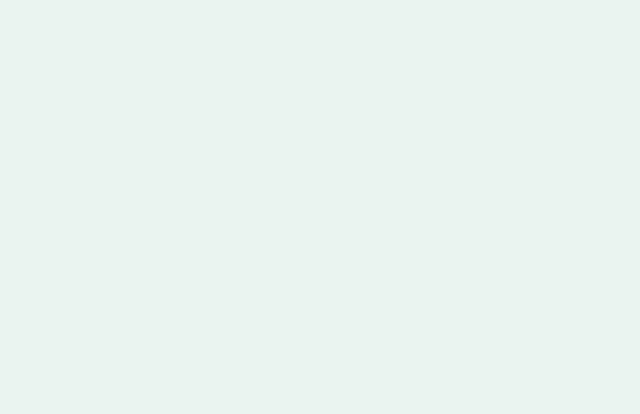
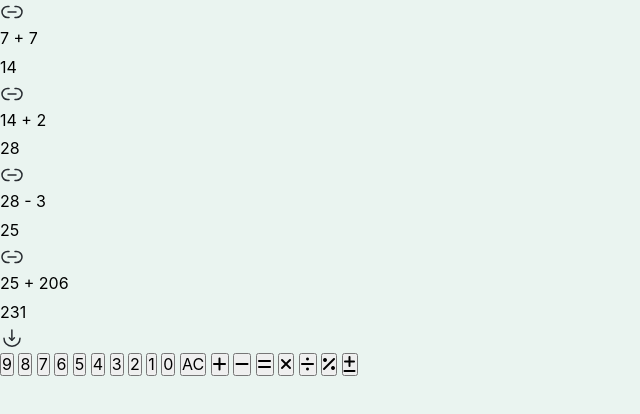
Before and after one commit to devpullcode/dpc-calculator, a website: page index.html in a window 1280 px wide. Shown: the whole page, without its empty margins (0-640 px from the left). Drawn offline with nearby package versions, Linux system fonts and the light colour scheme; files that its build step writes are made by us from their sources; files whose address does not match are found by name.

Commit message:
feat (html): ✨ Add HTML structure for the calculator
All HTML elements for the calculator have been created. This structure provides the foundation upon which additional components and styles will be built.

```diff
--- a/index.html
+++ b/index.html
@@ -11,5 +11,64 @@
 
     <script src="build/js/main.js"></script>
   </head>
-  <body></body>
+  <body>
+    <main>
+      <div class="m-calc">
+        <div class="m-container-operation">
+          <section class="m-history">
+            <div class="m-history__row">
+              <div class="m-history__anchor btn-inactive btn-hidden"><img src="./build/img/svg/anchor.svg" alt="anchor.svg" /></div>
+              <p class="m-history__operation">7 + 7</p>
+              <p class="m-history__result">14</p>
+            </div>
+            <div class="m-history__row">
+              <div class="m-history__anchor"><img src="./build/img/svg/anchor.svg" alt="anchor.svg" /></div>
+              <p class="m-history__operation">14 + 2</p>
+              <p class="m-history__result">28</p>
+            </div>
+            <div class="m-history__row">
+              <div class="m-history__anchor btn-inactive btn-hidden"><img src="./build/img/svg/anchor.svg" alt="anchor.svg" /></div>
+              <p class="m-history__operation">28 - 3</p>
+              <p class="m-history__result">25</p>
+            </div>
+            <div class="m-history__row">
+              <div class="m-history__anchor btn-inactive btn-hidden"><img src="./build/img/svg/anchor.svg" alt="anchor.svg" /></div>
+              <p class="m-history__operation">25 + 206</p>
+              <p class="m-history__result">231</p>
+            </div>
+          </section>
+
+          <section class="m-calculation">
+            <img src="./build/img/svg/loop-operation.svg" class="m-calculation-state btn-inactive" alt="loop-operation.svg" />
+            <div>
+              <div class="m-result"></div>
+              <div class="m-operation"></div>
+            </div>
+          </section>
+        </div>
+        <div class="m-container-control">
+          <div class="m-btns">
+            <button class="m-btns__btn m-btns__btn--number" data-value="9">9</button>
+            <button class="m-btns__btn m-btns__btn--number" data-value="8">8</button>
+            <button class="m-btns__btn m-btns__btn--number" data-value="7">7</button>
+            <button class="m-btns__btn m-btns__btn--number" data-value="6">6</button>
+            <button class="m-btns__btn m-btns__btn--number" data-value="5">5</button>
+            <button class="m-btns__btn m-btns__btn--number" data-value="4">4</button>
+            <button class="m-btns__btn m-btns__btn--number" data-value="3">3</button>
+            <button class="m-btns__btn m-btns__btn--number" data-value="2">2</button>
+            <button class="m-btns__btn m-btns__btn--number" data-value="1">1</button>
+            <button class="m-btns__btn m-btns__btn--number" data-value="0">0</button>
+            <button class="m-btns__btn m-btns__btn--operation" data-value="AC">AC</button>
+            <button class="m-btns__btn m-btns__btn--operation" data-value="+"><i class="fa-solid fa-plus"></i></button>
+            <button class="m-btns__btn m-btns__btn--operation" data-value="-"><i class="fa-solid fa-minus"></i></button>
+            <button class="m-btns__btn m-btns__btn--operation" data-value="="><i class="fa-solid fa-equals"></i></button>
+            <button class="m-btns__btn m-btns__btn--operation" data-value="*"><i class="fa-solid fa-xmark"></i></button>
+            <button class="m-btns__btn m-btns__btn--operation" data-value="/"><i class="fa-solid fa-divide"></i></button>
+            <button class="m-btns__btn m-btns__btn--operation" data-value="percent"><i class="fa-solid fa-percent"></i></button>
+            <button class="m-btns__btn m-btns__btn--operation" data-value="negative"><i class="fa-solid fa-plus-minus"></i></button>
+          </div>
+        </div>
+      </div>
+    </main>
+  </body>
 </html>
```
